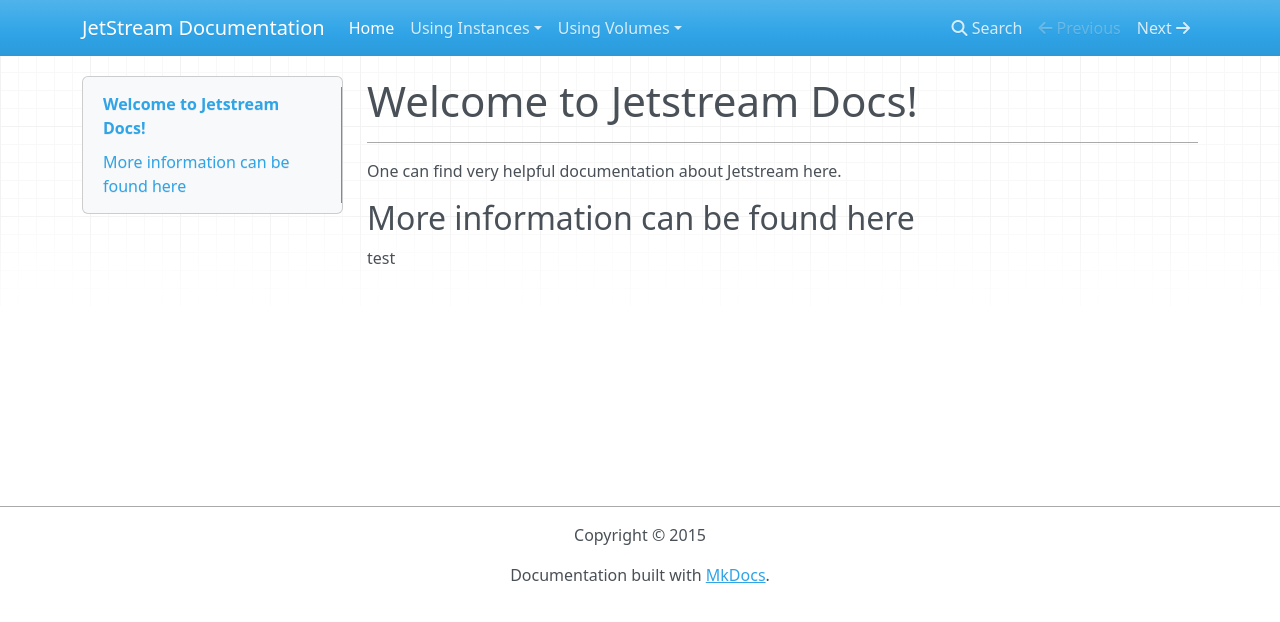
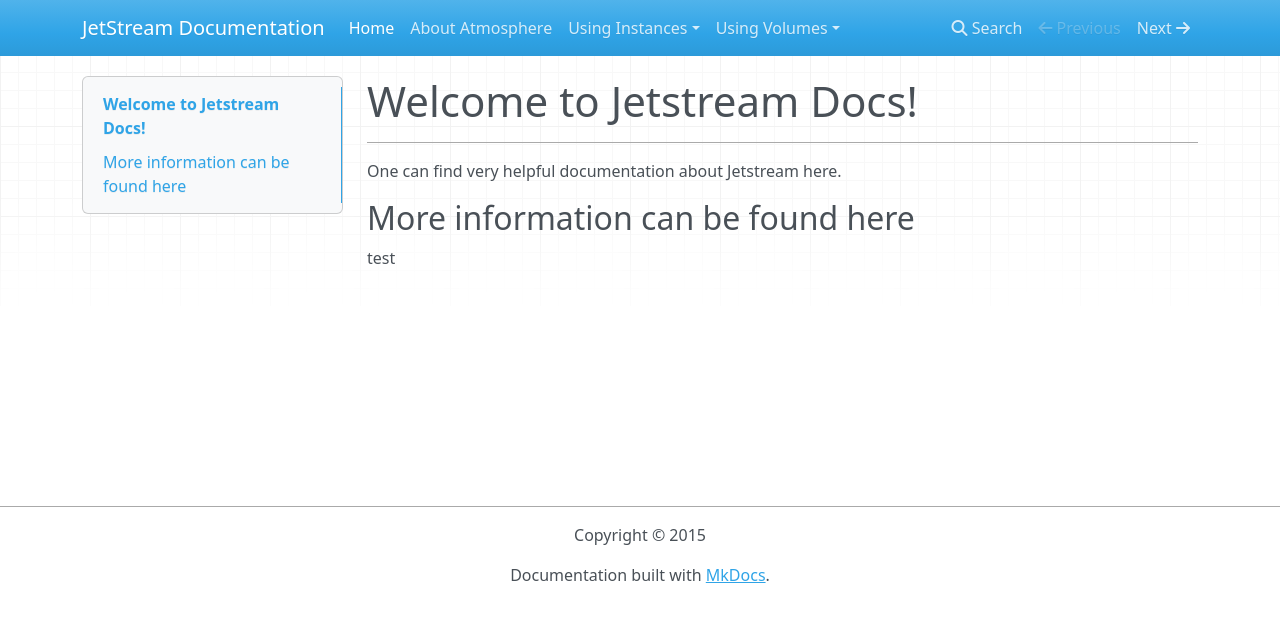
Before and after one commit to kkennedyua/JetstreamDocs, an MkDocs documentation site: the page built from docs/index.md, in a window 1280 px wide. Shown: the top 622 px of the page. Built offline with MkDocs 1.6.1, drawn with Linux system fonts in a browser that asks for light colours; nearby versions of some CDN libraries; old or Windows-style settings are respelled for this version of MkDocs.

Commit message:
Add about atmosphere

```diff
--- a/mkdocs.yml
+++ b/mkdocs.yml
@@ -2,6 +2,7 @@ site_name: JetStream Documentation
 
 pages:
 - ['index.md', 'Home']
+- ['AboutAtmosphere.md', 'About Atmosphere']
 - ['using-images/UsingInstancesAndImages.md', 'Using Instances', 'Using Images and Launching Instances']
 - ['using-volumes/UsingVolumes.md', 'Using Volumes', 'Using Volumes in Instances']
 
```
